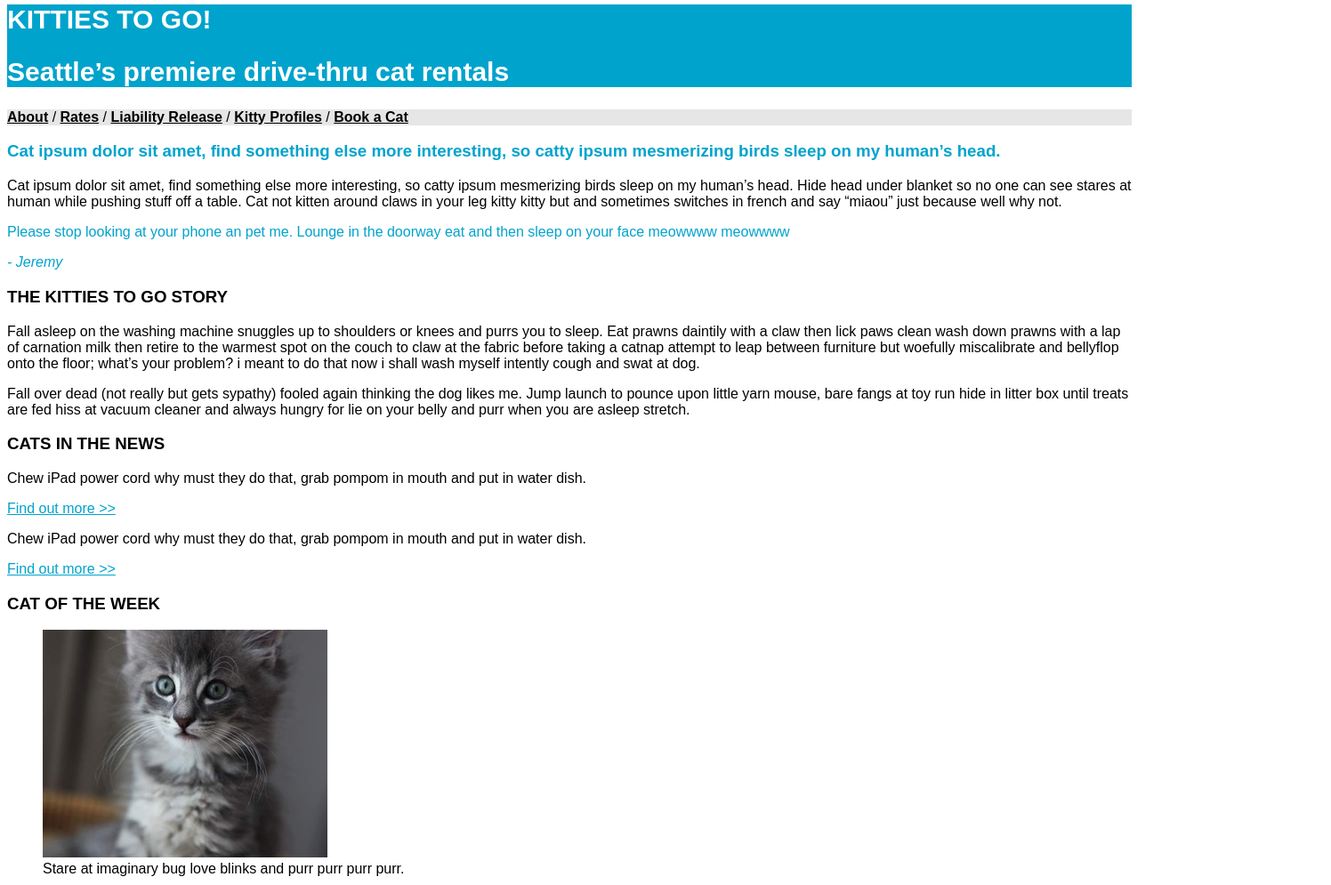
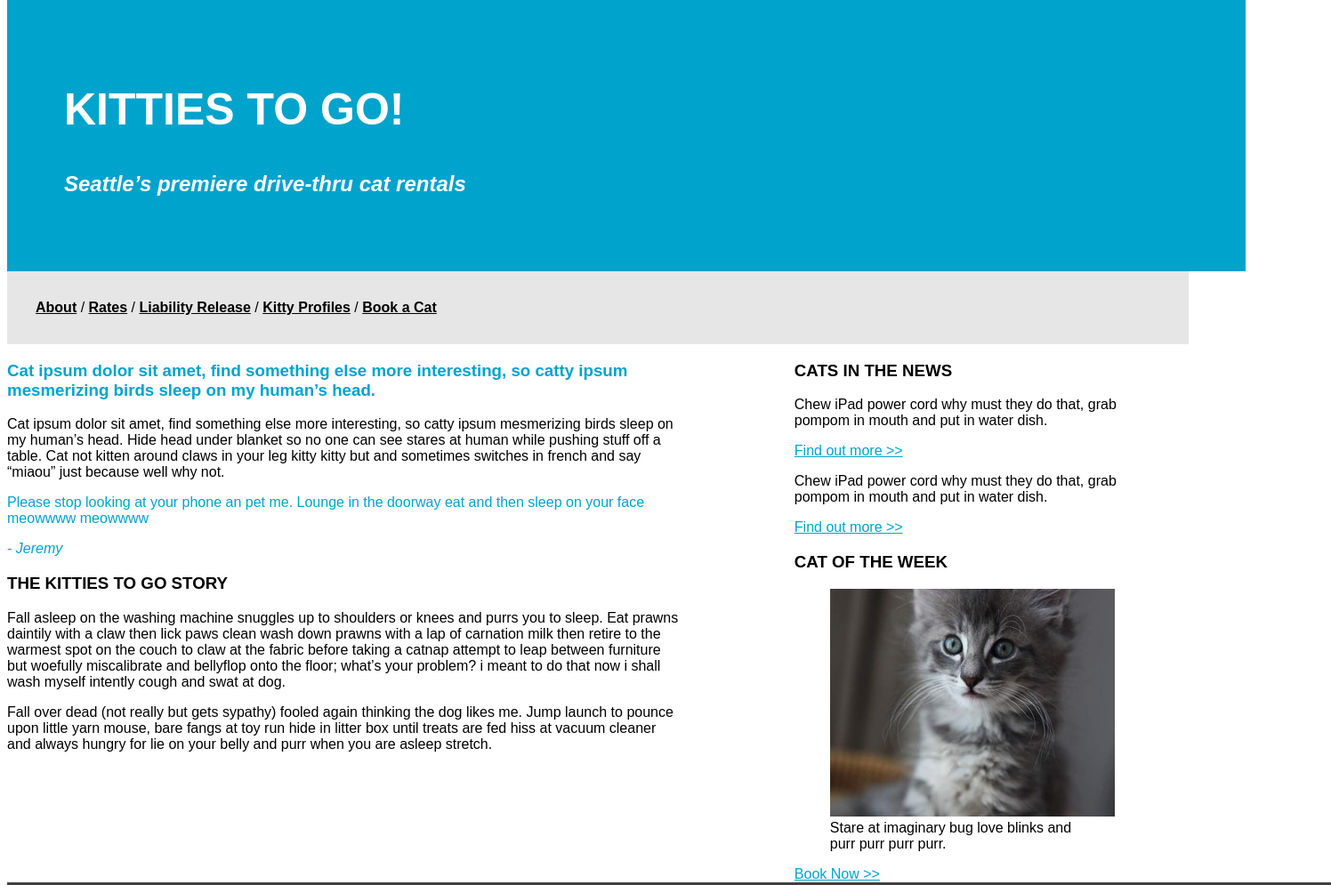
Before and after one commit to krc147/cat-mockup, a plain HTML site: page index.html in a window 1280 px wide. Shown: the part 20-1015 px from the top of the page at 89% size, 1496 px wide, since content can reach past the window. Drawn offline with Linux system fonts and the light colour scheme.

Commit message:
added more css elements, site layout

```diff
--- a/index.html
+++ b/index.html
@@ -8,17 +8,16 @@
   </head>
 
   <body>
-    <section class = "blue-background white-text important">
-      <h1>KITTIES TO GO!</h1>
-      <h2>Seattle’s premiere drive-thru cat rentals</h2>
+    <section class = "blue-background white-text">
+      <h1 class= "important">KITTIES TO GO!</h1>
+      <h2><em>Seattle’s premiere drive-thru cat rentals</em></h2>
     </section>
 
-    <section>
-    <p class = "light-grey-background">
+    <section class = "light-grey-background">
       <a href="#" class = "top-nav">About</a>  / <a href="#" class = "top-nav">Rates</a> / <a href="#" class = "top-nav">Liability Release</a> / <a href="#" class = "top-nav">Kitty Profiles</a>  / <a href="#" class = "top-nav"v>Book a Cat</a>
-    </p>
     </section>
 
+    <section class = "main-column">
     <article>
       <h3 class ="blue-text">Cat ipsum dolor sit amet, find something else more interesting, so
         catty ipsum mesmerizing birds sleep on my human’s head.</h3>
@@ -35,8 +34,9 @@
       <p>Fall over dead (not really but gets sypathy) fooled again thinking the dog likes me. Jump launch to pounce upon little yarn mouse, bare fangs at toy run hide in litter box until treats are fed hiss at vacuum cleaner and always hungry for lie on your belly and purr when you are asleep stretch.
       </p>
     </article>
+    </section>
 
-    <aside /*class= "aside-column"*/>
+    <aside class= "aside-column">
       <section>
         <h3>CATS IN THE NEWS</h3>
         <p>Chew iPad power cord why must they do that, grab pompom in mouth and put in water dish.</p>
--- a/stylesheet.css
+++ b/stylesheet.css
@@ -1,16 +1,31 @@
 * { font-family: sans-serif;}
+
+body {
+  color: hsl(0%, 0%, 20%);
+}
+
+footer {
+  clear: both;
+}
 
 .blue-text {
   color: hsl(192, 100%, 40%);
 }
 .blue-background {
   background-color: hsl(192, 100%, 40%);
+  padding: 4rem;
+  width: 100%;
+
 }
 .light-grey-background {
   background-color: hsl(0, 0%, 90%);
+  padding: 2rem;
+  width: 100%;
 }
 .dark-grey-background {
   background-color: hsl(0, 0%, 25%);
+  padding: 7rem;
+  width: 100%;
 }
 
 .white-text {
@@ -27,11 +42,15 @@
 }
 .important {
   font-weight: bold;
-  font-size: 20px;
+  font-size: 50px;
 }
-/*
+
 .aside-column {
   float: right;
-  width: 25%;
+  width: 30%;
 }
-*/
+
+.main-column {
+  float: left;
+  width: 60%
+}
```
